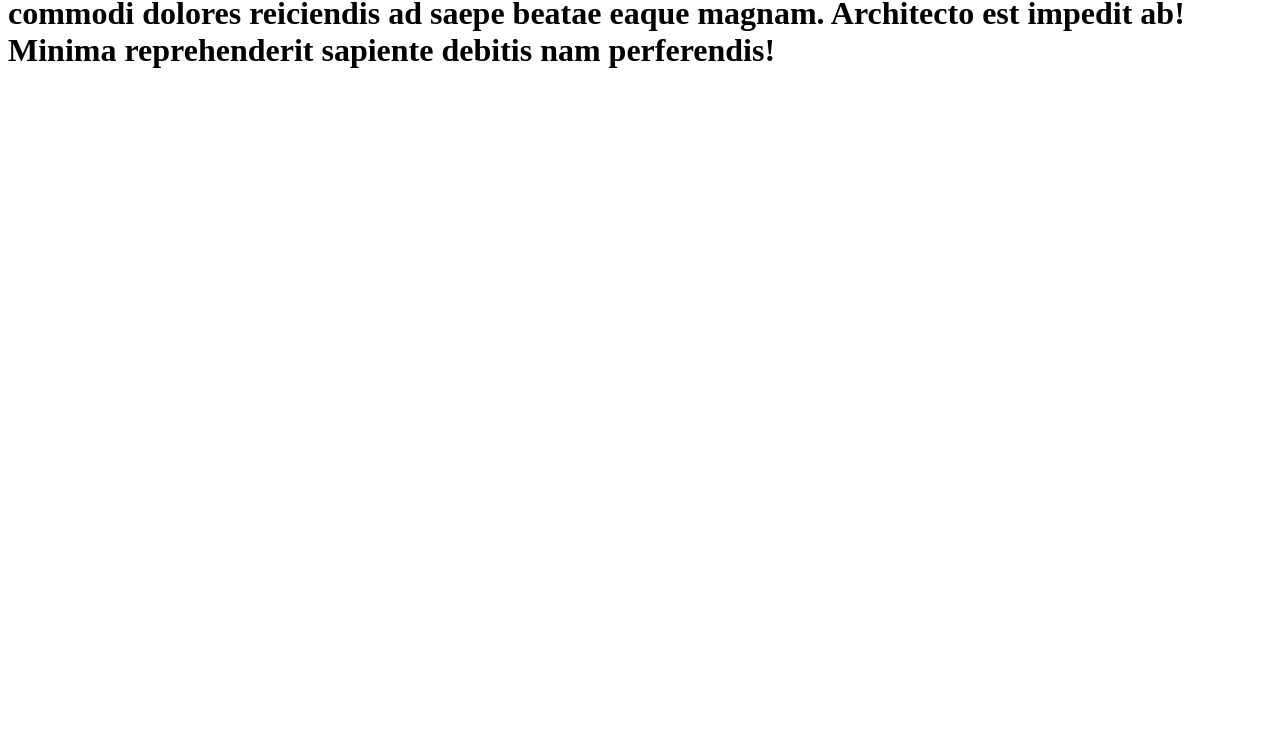
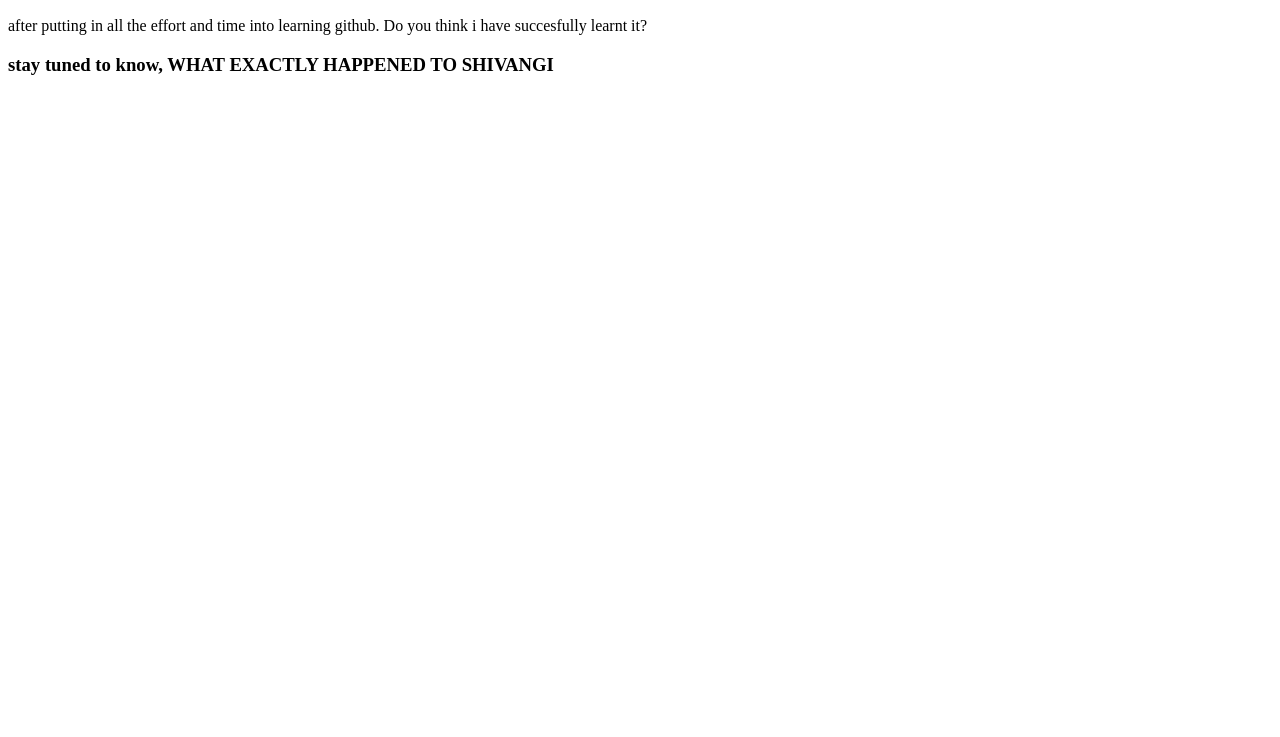
Before and after one commit to shivangi044/learning-git, a plain HTML site: page index.html in a window 1280 px wide. Shown: the part 63-800 px from the top of the page. Drawn offline with Linux system fonts and the light colour scheme.

Commit message:
made changes succesfully

```diff
--- a/index.html
+++ b/index.html
@@ -7,7 +7,10 @@
 </head>
 <body>
     <h1>
-        Lorem ipsum dolor sit amet consectetur adipisicing elit. Voluptate aperiam omnis debitis commodi dolores reiciendis ad saepe beatae eaque magnam. Architecto est impedit ab! Minima reprehenderit sapiente debitis nam perferendis!
+       chaliye sikhte hai git hub
     </h1>
+    <p>after putting in all the effort and time into learning github. Do you think i have succesfully learnt it?</p>
+    <h3>stay tuned to know, WHAT EXACTLY HAPPENED TO SHIVANGI</h3>
+
 </body>
 </html>
```
